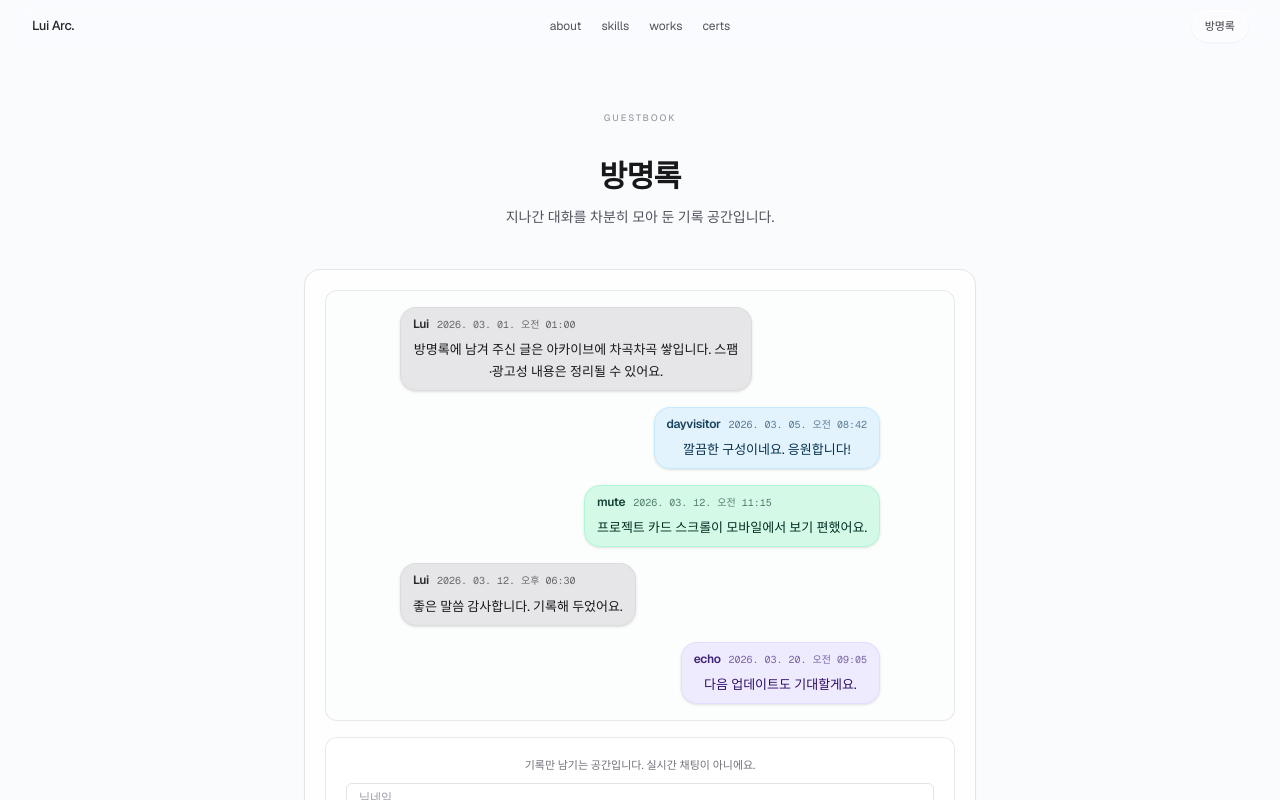
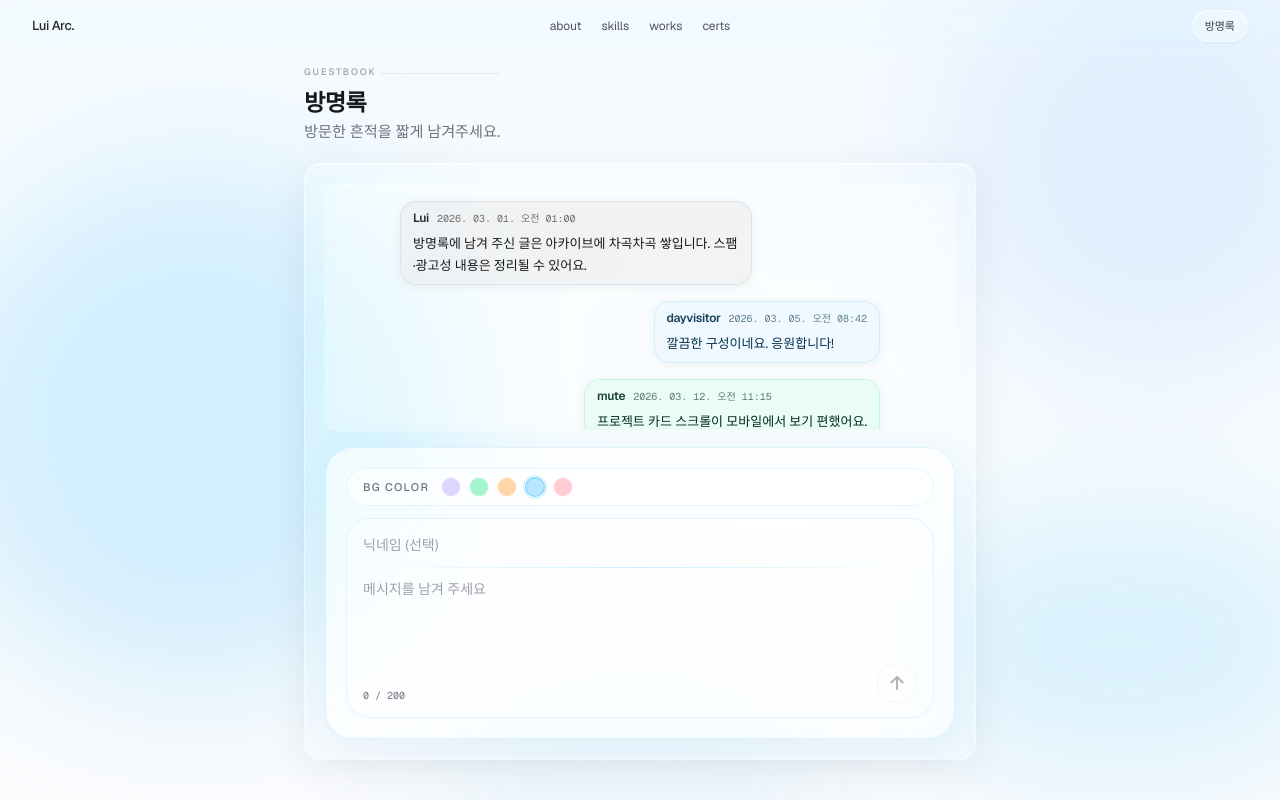
Before and after one commit to Lui-die-lui/lui-archive, a Next.js app: page /guestbook in a window 1280 px wide. Shown: the top 800 px of the page. Built offline with nearby package versions, Linux system fonts and the light colour scheme.

Commit message:
feat: guestbook 구현 완료

```diff
--- a/app/globals.css
+++ b/app/globals.css
@@ -99,6 +99,16 @@ body {
     will-change: transform, opacity;
   }
 
+  /* 스크롤 기능은 유지하고 스크롤바 UI만 숨김 */
+  .no-scrollbar {
+    -ms-overflow-style: none; /* IE/Edge legacy */
+    scrollbar-width: none; /* Firefox */
+  }
+
+  .no-scrollbar::-webkit-scrollbar {
+    display: none; /* Chrome/Safari/Edge Chromium */
+  }
+
   @media (prefers-reduced-motion: reduce) {
     .animate-scroll-hint {
       animation: none;
--- /dev/null
+++ b/app/guestbook/layout.tsx
@@ -0,0 +1,37 @@
+"use client";
+
+import { useEffect } from "react";
+import ArchiveBlurAccents from "@/components/ui/ArchiveBlurAccents";
+
+/**
+ * 문서 스크롤을 막고 뷰포트 안에서만 레이아웃.
+ * 배경·블러 악센트는 패딩 밖 전체 높이에 깔아 fixed navbar의 backdrop-blur가
+ * 단색 body가 아닌 그라데이션/블롭을 비추게 함.
+ */
+export default function GuestbookLayout({
+  children,
+}: {
+  children: React.ReactNode;
+}) {
+  useEffect(() => {
+    const html = document.documentElement;
+    const body = document.body;
+    const prevHtml = html.style.overflow;
+    const prevBody = body.style.overflow;
+    html.style.overflow = "hidden";
+    body.style.overflow = "hidden";
+    return () => {
+      html.style.overflow = prevHtml;
+      body.style.overflow = prevBody;
+    };
+  }, []);
+
+  return (
+    <div className="relative box-border flex h-dvh max-h-dvh flex-col overflow-hidden bg-[linear-gradient(180deg,#f4faff_0%,#f7fcff_42%,#fafbfd_100%)]">
+      <ArchiveBlurAccents />
+      <div className="relative z-10 flex min-h-0 flex-1 flex-col overflow-hidden pt-12 md:pt-[3.25rem]">
+        {children}
+      </div>
+    </div>
+  );
+}
--- a/app/page.tsx
+++ b/app/page.tsx
@@ -4,14 +4,29 @@ import CertsSection from "@/components/sections/CertsSection";
 import HeroSection from "@/components/sections/HeroSection";
 import ProjectsSection from "@/components/sections/ProjectsSection";
 import SkillsSection from "@/components/sections/SkillsSection";
+import ScrollProgress from "@/components/ui/ScrollProgress";
+import ScrollToHash from "@/components/ui/ScrollToHash";
 
 const INTRO_MIN_LOADING_MS = 800;
 
-export default async function Home() {
-  await new Promise((resolve) => setTimeout(resolve, INTRO_MIN_LOADING_MS));
+export default async function Home({
+  searchParams,
+}: {
+  searchParams?: Record<string, string | string[] | undefined>;
+}) {
+  const raw = searchParams?.skipIntro;
+  const skipIntro =
+    raw === "1" || (Array.isArray(raw) && raw.includes("1"));
+
+  if (!skipIntro) {
+    await new Promise((resolve) => setTimeout(resolve, INTRO_MIN_LOADING_MS));
+  }
 
   return (
     <main>
+      <ScrollProgress />
+      {/* 해시(`#about` 등)로 이동해도 섹션이 늦게 렌더되면 최종 스크롤 보정 */}
+      <ScrollToHash />
       <HeroSection />
       <AboutSection />
       <SkillsSection />
--- a/components/guestbook/GuestbookPanel.tsx
+++ b/components/guestbook/GuestbookPanel.tsx
@@ -1,6 +1,7 @@
 "use client";
 
-import { useMemo, useState, type FormEvent } from "react";
+import { useEffect, useMemo, useRef, useState, type FormEvent } from "react";
+import { IoArrowUp } from "react-icons/io5";
 import {
   adminBubbleClass,
   getGuestBubbleClass,
@@ -27,12 +28,20 @@ type Props = {
   initialEntries: GuestbookEntry[];
 };
 
+/** 메시지 글자수 상한 */
+const MAX_MESSAGE_CHARS = 200;
+
+const MAX_NICKNAME_CHARS = 20;
+
 export default function GuestbookPanel({ initialEntries }: Props) {
   const [entries, setEntries] = useState<GuestbookEntry[]>(initialEntries);
   const [nickname, setNickname] = useState("");
   const [message, setMessage] = useState("");
   const [selectedColor, setSelectedColor] =
     useState<GuestbookBubbleColor>("sky");
+
+  const logRef = useRef<HTMLDivElement | null>(null);
+  const pendingScrollToBottomRef = useRef(false);
 
   const sorted = useMemo(
     () =>
@@ -45,7 +54,8 @@ export default function GuestbookPanel({ initialEntries }: Props) {
 
   function handleSubmit(e: FormEvent) {
     e.preventDefault();
-    const trimmedNick = nickname.trim() || "guest";
+    const trimmedNick =
+      nickname.trim().slice(0, MAX_NICKNAME_CHARS) || "guest";
     const trimmedMsg = message.trim();
     if (!trimmedMsg) return;
 
@@ -59,17 +69,30 @@ export default function GuestbookPanel({ initialEntries }: Props) {
     };
     setEntries((prev) => [...prev, next]);
     setMessage("");
+    pendingScrollToBottomRef.current = true;
   }
 
+  // 새 항목이 추가되면(=채팅처럼) 하단으로 자동 스크롤
+  useEffect(() => {
+    if (!pendingScrollToBottomRef.current) return;
+    const el = logRef.current;
+    if (!el) return;
+
+    el.scrollTop = el.scrollHeight;
+    pendingScrollToBottomRef.current = false;
+  }, [entries.length]);
+
   return (
-    <div className="mx-auto w-full max-w-2xl rounded-2xl border border-zinc-200/90 bg-white/70 backdrop-blur-sm shadow-[0_1px_2px_rgba(15,23,42,0.04)]">
-      <div className="space-y-4 p-4 md:p-5">
+    <div className="mx-auto flex min-h-0 w-full max-w-2xl flex-1 flex-col rounded-2xl border border-white/45 bg-white/[0.22] shadow-[0_8px_40px_rgba(15,23,42,0.07),inset_0_1px_0_rgba(255,255,255,0.55)] backdrop-blur-xl backdrop-saturate-150">
+      <div className="flex min-h-0 flex-1 flex-col gap-3 p-3 sm:gap-4 sm:p-4 md:p-5">
+        <div className="relative min-h-0 flex-1">
           <div
-          className="max-h-[min(28rem,55vh)] overflow-y-auto rounded-xl border border-zinc-200/80 bg-zinc-50/40 px-4 py-4"
+            className="no-scrollbar h-full min-h-0 overflow-y-auto rounded-xl border border-white/35 bg-white/[0.18] px-3 py-3 shadow-[inset_0_1px_0_rgba(255,255,255,0.4)] backdrop-blur-lg backdrop-saturate-150 sm:px-4 sm:py-4"
             role="log"
             aria-label="방명록 기록"
+            ref={logRef}
           >
-          <div className="mx-auto w-full max-w-[30rem] space-y-4">
+            <div className="mx-auto w-full max-w-[30rem] space-y-3 sm:space-y-4">
               {sorted.map((entry) => {
                 const isAdmin = entry.authorType === "admin";
                 const bubbleClass = isAdmin
@@ -84,7 +107,7 @@ export default function GuestbookPanel({ initialEntries }: Props) {
                     }`}
                   >
                     <div
-                    className={`max-w-[min(100%,20rem)] rounded-2xl px-3.5 py-2.5 text-sm leading-relaxed shadow-sm md:max-w-[22rem] md:px-3 md:py-2 md:text-[0.8125rem] md:leading-relaxed ${bubbleClass}`}
+                      className={`max-w-[88%] rounded-2xl px-3 py-2 text-[0.8125rem] leading-relaxed shadow-[0_2px_12px_rgba(15,23,42,0.06)] backdrop-blur-md backdrop-saturate-150 sm:max-w-[min(100%,20rem)] sm:px-3.5 sm:py-2.5 sm:text-sm md:max-w-[22rem] md:px-3 md:py-2 md:text-[0.8125rem] ${bubbleClass}`}
                     >
                       <div className="flex flex-wrap items-baseline gap-x-2 gap-y-0.5">
                         <span className="text-xs font-semibold tracking-tight opacity-90">
@@ -106,49 +129,24 @@ export default function GuestbookPanel({ initialEntries }: Props) {
               })}
             </div>
           </div>
+        </div>
 
         <form
           onSubmit={handleSubmit}
-          className="rounded-xl border border-zinc-200/80 bg-white/95 p-4 md:p-5"
+          className="shrink-0 rounded-[1.75rem] border border-sky-200/45 bg-white/[0.55] p-3.5 shadow-[0_10px_44px_rgba(56,119,182,0.08),inset_0_1px_0_rgba(255,255,255,0.4)] backdrop-blur-[12px] backdrop-saturate-150 sm:p-4 md:p-5"
           aria-label="방명록 남기기"
         >
-          <p className="mb-3 text-xs text-zinc-500 md:mb-2.5 md:text-[0.6875rem]">
-            기록만 남기는 공간입니다. 실시간 채팅이 아니에요.
-          </p>
           <div className="flex flex-col gap-3">
-            <label className="sr-only" htmlFor="gb-nickname">
-              닉네임
-            </label>
-            <input
-              id="gb-nickname"
-              type="text"
-              value={nickname}
-              onChange={(e) => setNickname(e.target.value)}
-              placeholder="닉네임"
-              maxLength={32}
-              className="rounded-md border border-zinc-200 bg-white px-3 py-2 text-sm text-zinc-900 placeholder:text-zinc-400 md:py-1.5 md:text-xs"
-            />
-            <label className="sr-only" htmlFor="gb-message">
-              메시지
-            </label>
-            <textarea
-              id="gb-message"
-              value={message}
-              onChange={(e) => setMessage(e.target.value)}
-              placeholder="메시지를 남겨 주세요"
-              rows={3}
-              maxLength={500}
-              className="resize-y rounded-md border border-zinc-200 bg-white px-3 py-2 text-sm text-zinc-900 placeholder:text-zinc-400 md:py-1.5 md:text-xs"
-            />
-            <div>
-              <p className="mb-2 text-[11px] font-medium uppercase tracking-wider text-zinc-400 md:mb-1.5 md:text-[10px]">
-                말풍선 색
-              </p>
+            {/* BG Color pill */}
             <div
-                className="flex flex-wrap gap-2"
+              className="flex items-center gap-3 rounded-full border border-sky-200/35 bg-white/[0.55] px-4 py-2"
               role="group"
-                aria-label="말풍선 색 선택"
+              aria-label="BG Color"
             >
+              <span className="text-[11px] font-medium uppercase tracking-[0.12em] text-zinc-500">
+                BG Color
+              </span>
+              <div className="flex items-center gap-2">
                 {guestBubblePalette.map((opt) => {
                   const selected = selectedColor === opt.id;
                   return (
@@ -158,22 +156,75 @@ export default function GuestbookPanel({ initialEntries }: Props) {
                       onClick={() => setSelectedColor(opt.id)}
                       title={opt.label}
                       aria-pressed={selected}
-                      className={`h-8 w-8 rounded-full border-2 transition-colors focus-visible:outline focus-visible:outline-2 focus-visible:outline-offset-2 focus-visible:outline-zinc-400 ${
+                      className={`h-5 w-5 rounded-full border transition-colors focus-visible:outline focus-visible:outline-2 focus-visible:outline-offset-2 ${
                         selected
-                          ? "border-zinc-700 ring-2 ring-zinc-300 ring-offset-1"
-                          : "border-white ring-1 ring-zinc-200"
+                          ? "border-sky-400/45 ring-1 ring-sky-200/70 ring-offset-1 ring-offset-white/80"
+                          : "border-white/70"
                       } ${opt.swatchClass}`}
                     />
                   );
                 })}
               </div>
             </div>
+
+            {/* Big glass input */}
+            {(() => {
+              const messageChars = message.length;
+              const canSubmit = message.trim().length > 0;
+              return (
+                <>
+                  <div className="rounded-[1.5rem] border border-sky-200/40 bg-white/[0.35] px-3.5 py-3 sm:px-4 sm:py-3.5">
+                    <label className="sr-only" htmlFor="gb-nickname">
+                      닉네임
+                    </label>
+                    <input
+                      id="gb-nickname"
+                      type="text"
+                      value={nickname}
+                      onChange={(e) => setNickname(e.target.value)}
+                      placeholder="닉네임 (선택)"
+                      maxLength={MAX_NICKNAME_CHARS}
+                      className="w-full border-0 bg-transparent text-sm text-zinc-900 placeholder:text-zinc-400 focus:outline-none focus:ring-0"
+                    />
+                    <div
+                      className="my-2.5 h-px bg-gradient-to-r from-transparent via-sky-300/35 to-transparent"
+                      aria-hidden
+                    />
+                    <label className="sr-only" htmlFor="gb-message">
+                      메시지
+                    </label>
+                    <textarea
+                      id="gb-message"
+                      value={message}
+                      onChange={(e) =>
+                        setMessage(e.target.value)
+                      }
+                      placeholder="메시지를 남겨 주세요"
+                      rows={3}
+                      maxLength={MAX_MESSAGE_CHARS}
+                      className="min-h-[3.75rem] w-full resize-none border-0 bg-transparent text-sm leading-relaxed text-zinc-900 placeholder:text-zinc-400 focus:outline-none focus:ring-0 sm:min-h-[4rem]"
+                    />
+
+                    <div className="mt-2.5 flex items-end justify-between gap-3">
+                      <p
+                        className="select-none font-mono text-[10px] text-zinc-500"
+                        aria-live="polite"
+                      >
+                        {messageChars} / {MAX_MESSAGE_CHARS}
+                      </p>
                       <button
                         type="submit"
-              className="self-start rounded-md border border-zinc-300 bg-white px-4 py-2 text-sm font-medium text-zinc-800 transition-colors hover:border-zinc-400 md:px-3 md:py-1.5 md:text-xs"
+                        disabled={!canSubmit}
+                        aria-label="기록 남기기"
+                        className="flex h-10 w-10 items-center justify-center rounded-full border border-zinc-200/80 bg-white/[0.35] text-zinc-600 backdrop-blur-sm transition-colors hover:border-zinc-300/90 hover:bg-white/60 disabled:pointer-events-none disabled:opacity-45"
                       >
-              기록 남기기
+                        <IoArrowUp className="h-5 w-5" aria-hidden />
                       </button>
+                    </div>
+                  </div>
+                </>
+              );
+            })()}
           </div>
         </form>
       </div>
--- a/components/layout/MobileNavMenu.tsx
+++ b/components/layout/MobileNavMenu.tsx
@@ -1,8 +1,8 @@
 "use client";
 
-import Link from "next/link";
 import { siteNavItems } from "@/data/siteNav";
 import { useCallback, useEffect, useId, useRef, useState } from "react";
+import SkipIntroLoadingLink from "@/components/layout/SkipIntroLoadingLink";
 
 /** 방명록과 같은 높이·글라스 느낌, 테두리 없음 */
 const menuTriggerClass =
@@ -87,14 +87,14 @@ export default function MobileNavMenu() {
             <ul className="divide-y divide-[#D7E4EE]/80">
               {siteNavItems.map((item) => (
                 <li key={item.href} role="none">
-                  <Link
+                  <SkipIntroLoadingLink
                     role="menuitem"
                     href={item.href}
                     className="block py-3.5 text-base font-medium tracking-tight text-zinc-800 transition-colors hover:bg-white/45 active:bg-white/55 sm:py-4 sm:text-[1.0625rem]"
                     onClick={close}
                   >
                     {item.label}
-                  </Link>
+                  </SkipIntroLoadingLink>
                 </li>
               ))}
             </ul>
--- /dev/null
+++ b/components/layout/SkipIntroLoadingLink.tsx
@@ -0,0 +1,58 @@
+"use client";
+
+import type { LinkProps } from "next/link";
+import Link from "next/link";
+import { usePathname } from "next/navigation";
+import type {
+  ComponentPropsWithoutRef,
+  MouseEventHandler,
+  ReactNode,
+} from "react";
+
+const SKIP_QUERY_KEY = "skipIntro";
+
+type Props = {
+  href: LinkProps["href"];
+  children: ReactNode;
+  onClick?: MouseEventHandler<HTMLAnchorElement>;
+} & Omit<
+  ComponentPropsWithoutRef<"a">,
+  "href" | "children" | "onClick"
+>;
+
+export default function SkipIntroLoadingLink({
+  href,
+  children,
+  onClick,
+  ...rest
+}: Props) {
+  const pathname = usePathname();
+
+  const handleClick: MouseEventHandler<HTMLAnchorElement> = (e) => {
+    // 방명록에서 메인의 섹션 앵커로 이동할 때만 intro-loading 스킵
+    // 쿠키는 Link 프리패치/캐싱 타이밍 문제로 서버가 못 읽는 케이스가 있어
+    // 항상 쿼리로 확실히 전달합니다.
+    if (pathname === "/guestbook" && typeof href === "string" && href.startsWith("/#")) {
+      e.preventDefault();
+
+      const hashPart = href.slice(1); // "#about" 형태
+      const next = `/?${SKIP_QUERY_KEY}=1${hashPart}`;
+      onClick?.(e);
+      window.location.assign(next);
+      return;
+    }
+
+    onClick?.(e);
+  };
+
+  return (
+    <Link
+      href={href}
+      prefetch={pathname === "/guestbook" ? false : undefined}
+      onClick={handleClick}
+      {...rest}
+    >
+      {children}
+    </Link>
+  );
+}
--- a/components/sections/GuestbookSection.tsx
+++ b/components/sections/GuestbookSection.tsx
@@ -1,25 +1,32 @@
-import SectionLabel from "@/components/ui/SectionLabel";
 import GuestbookPanel from "@/components/guestbook/GuestbookPanel";
 import { guestbookEntries } from "@/data/guestbook";
 
 export default function GuestbookSection() {
   return (
-    <section aria-labelledby="guestbook-heading" className="bg-[#fafbfd]">
-      <div className="site-container py-24 md:py-28">
-        <div className="mx-auto flex max-w-2xl flex-col items-center text-center">
-          <SectionLabel as="p" className="w-full text-center">
+    <section
+      aria-labelledby="guestbook-heading"
+      className="relative flex min-h-0 flex-1 flex-col overflow-hidden"
+    >
+      <div className="site-container relative z-10 flex min-h-0 flex-1 flex-col overflow-hidden pb-8 pt-3 md:pb-10 md:pt-4">
+        <div className="mx-auto flex min-h-0 w-full max-w-2xl flex-1 flex-col items-start text-left">
+          <div className="shrink-0">
+            <div className="flex w-full items-baseline gap-0">
+              <p className="shrink-0 text-[0.65rem] font-medium uppercase tracking-[0.22em] leading-none text-zinc-400 md:text-[0.58rem] md:tracking-[0.2em]">
                 GUESTBOOK
-          </SectionLabel>
+              </p>
+              <span className="relative -top-px ml-1 h-px flex-1 bg-zinc-200/80" aria-hidden />
+            </div>
             <h1
               id="guestbook-heading"
-            className="mt-1.5 text-2xl font-semibold tracking-tight text-zinc-900 md:text-[1.9rem]"
+              className="mt-3 text-base font-semibold leading-tight tracking-tight text-zinc-900 md:text-[1.35rem] lg:text-[1.45rem]"
             >
               방명록
             </h1>
-          <p className="mt-3 max-w-xl text-sm leading-relaxed text-zinc-600 md:mt-2.5 md:text-sm">
-            지나간 대화를 차분히 모아 둔 기록 공간입니다.
+            <p className="mt-1 max-w-xl text-sm leading-snug text-zinc-500 md:mt-1 md:text-[0.95rem]">
+              방문한 흔적을 짧게 남겨주세요.
             </p>
-          <div className="mt-10 w-full">
+          </div>
+          <div className="mt-4 flex min-h-0 w-full flex-1 flex-col md:mt-5">
             <GuestbookPanel initialEntries={guestbookEntries} />
           </div>
         </div>
--- /dev/null
+++ b/components/ui/ScrollProgress.tsx
@@ -0,0 +1,64 @@
+"use client";
+
+import { useEffect, useRef, useState } from "react";
+
+export default function ScrollProgress() {
+  const [progress, setProgress] = useState(0); // 0 ~ 1
+  const rafRef = useRef<number | null>(null);
+
+  useEffect(() => {
+    const html = document.documentElement;
+    const body = document.body;
+
+    const hadHtmlNoScrollbar = html.classList.contains("no-scrollbar");
+    const hadBodyNoScrollbar = body.classList.contains("no-scrollbar");
+
+    // 메인 페이지에서만 기본 스크롤바 UI를 숨김(스크롤 기능은 유지).
+    html.classList.add("no-scrollbar");
+    body.classList.add("no-scrollbar");
+
+    const computeAndSet = () => {
+      const scrollTop = window.scrollY || html.scrollTop || body.scrollTop || 0;
+      const docHeight = html.scrollHeight;
+      const winHeight = window.innerHeight;
+      const maxScroll = Math.max(1, docHeight - winHeight);
+      const ratio = Math.min(1, Math.max(0, scrollTop / maxScroll));
+      setProgress(ratio);
+    };
+
+    const onScroll = () => {
+      if (rafRef.current != null) return;
+      rafRef.current = window.requestAnimationFrame(() => {
+        rafRef.current = null;
+        computeAndSet();
+      });
+    };
+
+    computeAndSet();
+    window.addEventListener("scroll", onScroll, { passive: true });
+    window.addEventListener("resize", onScroll);
+
+    return () => {
+      if (rafRef.current != null) window.cancelAnimationFrame(rafRef.current);
+      window.removeEventListener("scroll", onScroll);
+      window.removeEventListener("resize", onScroll);
+
+      if (!hadHtmlNoScrollbar) html.classList.remove("no-scrollbar");
+      if (!hadBodyNoScrollbar) body.classList.remove("no-scrollbar");
+    };
+  }, []);
+
+  const width = `${(progress * 100).toFixed(2)}%`;
+
+  return (
+    <div
+      className="pointer-events-none fixed left-0 top-0 z-[60] h-[3px] w-full bg-[#7AAEDE]/25 backdrop-blur-sm"
+      aria-hidden
+    >
+      <div
+        className="h-full bg-[#7AAEDE] motion-safe:transition-[width] motion-reduce:transition-none"
+        style={{ width }}
+      />
+    </div>
+  );
+}
--- /dev/null
+++ b/components/ui/ScrollToHash.tsx
@@ -0,0 +1,31 @@
+"use client";
+
+import { useEffect } from "react";
+
+const HEADER_OFFSET_PX = 72;
+
+export default function ScrollToHash() {
+  useEffect(() => {
+    const hash = window.location.hash;
+    if (!hash || hash.length < 2) return;
+
+    const id = hash.slice(1);
+    let attempts = 0;
+
+    const tick = () => {
+      const el = document.getElementById(id);
+      if (!el) {
+        attempts += 1;
+        if (attempts <= 6) window.setTimeout(tick, 50);
+        return;
+      }
+
+      const top = el.getBoundingClientRect().top + window.scrollY - HEADER_OFFSET_PX;
+      window.scrollTo({ top, behavior: "auto" });
+    };
+
+    tick();
+  }, []);
+
+  return null;
+}
--- a/data/guestbook.ts
+++ b/data/guestbook.ts
@@ -26,40 +26,40 @@ export const guestBubblePalette: {
     id: "lavender",
     label: "라벤더",
     bubbleClass:
-      "border border-violet-200/70 bg-violet-100/90 text-violet-950",
+      "border border-violet-200/55 bg-violet-100/40 text-violet-950",
     swatchClass: "bg-violet-200",
   },
   {
     id: "mint",
     label: "민트",
     bubbleClass:
-      "border border-emerald-200/70 bg-emerald-100/90 text-emerald-950",
+      "border border-emerald-200/55 bg-emerald-100/40 text-emerald-950",
     swatchClass: "bg-emerald-200",
   },
   {
     id: "peach",
     label: "피치",
     bubbleClass:
-      "border border-orange-200/70 bg-orange-100/90 text-orange-950",
+      "border border-orange-200/55 bg-orange-100/40 text-orange-950",
     swatchClass: "bg-orange-200",
   },
   {
     id: "sky",
     label: "스카이",
-    bubbleClass: "border border-sky-200/70 bg-sky-100/90 text-sky-950",
+    bubbleClass: "border border-sky-200/55 bg-sky-100/40 text-sky-950",
     swatchClass: "bg-sky-200",
   },
   {
     id: "rose",
     label: "로즈",
-    bubbleClass: "border border-rose-200/70 bg-rose-100/90 text-rose-950",
+    bubbleClass: "border border-rose-200/55 bg-rose-100/40 text-rose-950",
     swatchClass: "bg-rose-200",
   },
 ];
 
 /** 관리자 말풍선 — 고정 톤 */
 export const adminBubbleClass =
-  "border border-zinc-300/60 bg-zinc-200/90 text-zinc-900";
+  "border border-zinc-300/50 bg-zinc-200/45 text-zinc-900";
 
 export function getGuestBubbleClass(
   color: GuestbookBubbleColor | null,
```
Also changed, not shown: components/layout/SiteHeader.tsx (+5 -4 lines), 5 other files (tests, documents, lock files or other folders). Lines whose indentation alone changed are shown as unchanged.
